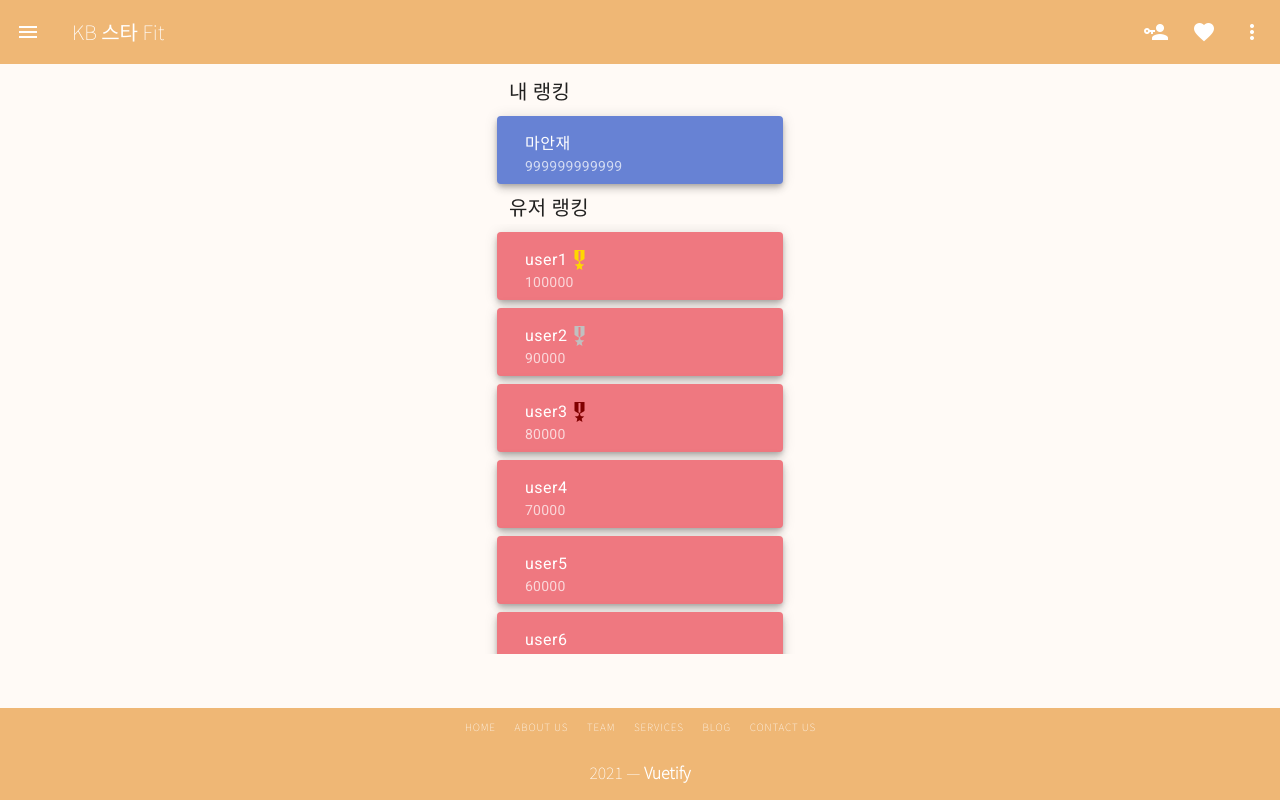
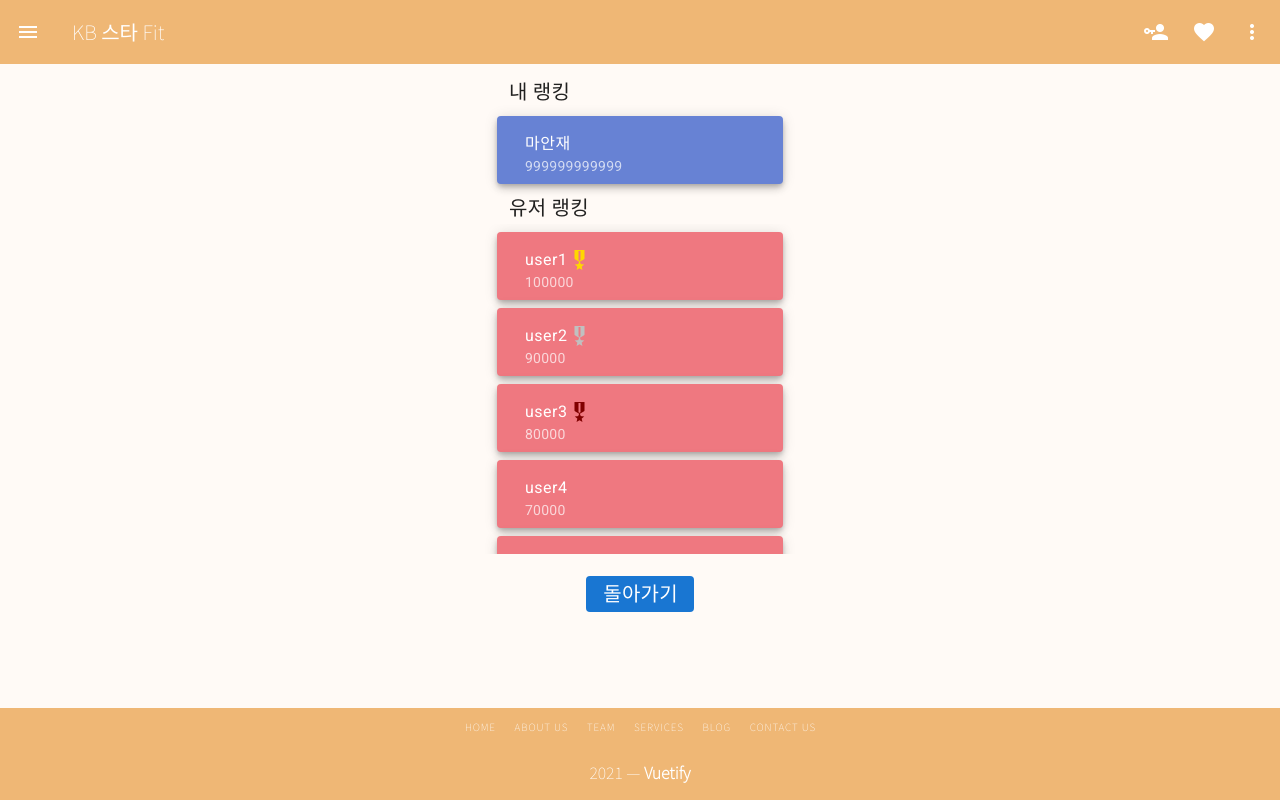
Before and after one commit to bootcamp-teng/KBstarfit-front, a Vue app: page /rank in a window 1280 px wide. Built offline with nearby package versions, Linux system fonts and the light colour scheme; what vue-cookies would draw is missing.

Commit message:
FE: 돌아가기 버튼 추가

```diff
--- /dev/null
+++ b/src/components/rank/RankHomeButton.vue
@@ -0,0 +1,20 @@
+<template>
+    <div class="container text-center">
+        <v-btn
+            depressed
+            color="primary"
+        >
+            <span class="text-h6" @click="goHome()">돌아가기</span>
+        </v-btn>
+    </div>
+</template>
+
+<script>
+export default {
+    methods: {
+        goHome() {
+            this.$router.push('/');
+        }
+    }
+}
+</script>
--- a/src/components/rank/RankItemList.vue
+++ b/src/components/rank/RankItemList.vue
@@ -1,5 +1,5 @@
 <template>
-  <div class="container" style="padding-top: 0; width: 350px; height: 430px; overflow: scroll; margin-bottom: 10px;">
+  <div class="container" style="padding-top: 0; width: 350px; height: 330px; overflow: scroll; margin-bottom: 10px;">
     <rank-item v-for="user in users" :key="user.id" :user="user"></rank-item>
   </div>
 </template>
--- a/src/views/Rank.vue
+++ b/src/views/Rank.vue
@@ -3,6 +3,7 @@
     <rank-my-rank></rank-my-rank>
     <rank-title></rank-title>
     <rank-item-list></rank-item-list>
+    <rank-home-button></rank-home-button>
 </div>
 </template>
 
@@ -10,6 +11,7 @@
 import RankTitle from '../components/rank/RankTitle.vue';
 import RankItemList from '../components/rank/RankItemList.vue';
 import RankMyRank from '../components/rank/RankMyRank.vue';
+import RankHomeButton from '../components/rank/RankHomeButton.vue';
 
 export default {
   name: "Rank",
@@ -18,6 +20,7 @@ export default {
       RankTitle,
       RankItemList,
       RankMyRank,
+      RankHomeButton,
   },
 };
 </script>
```
